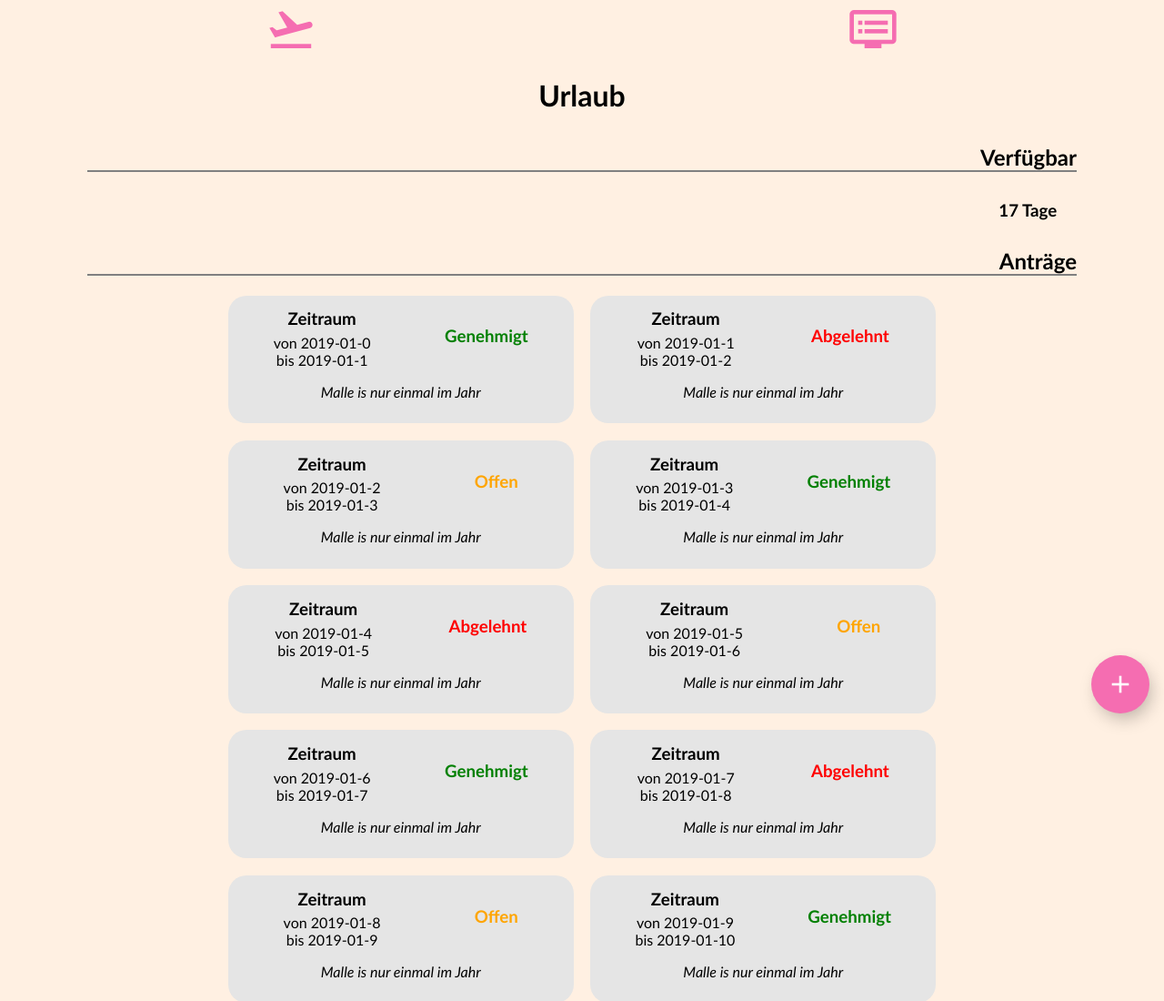
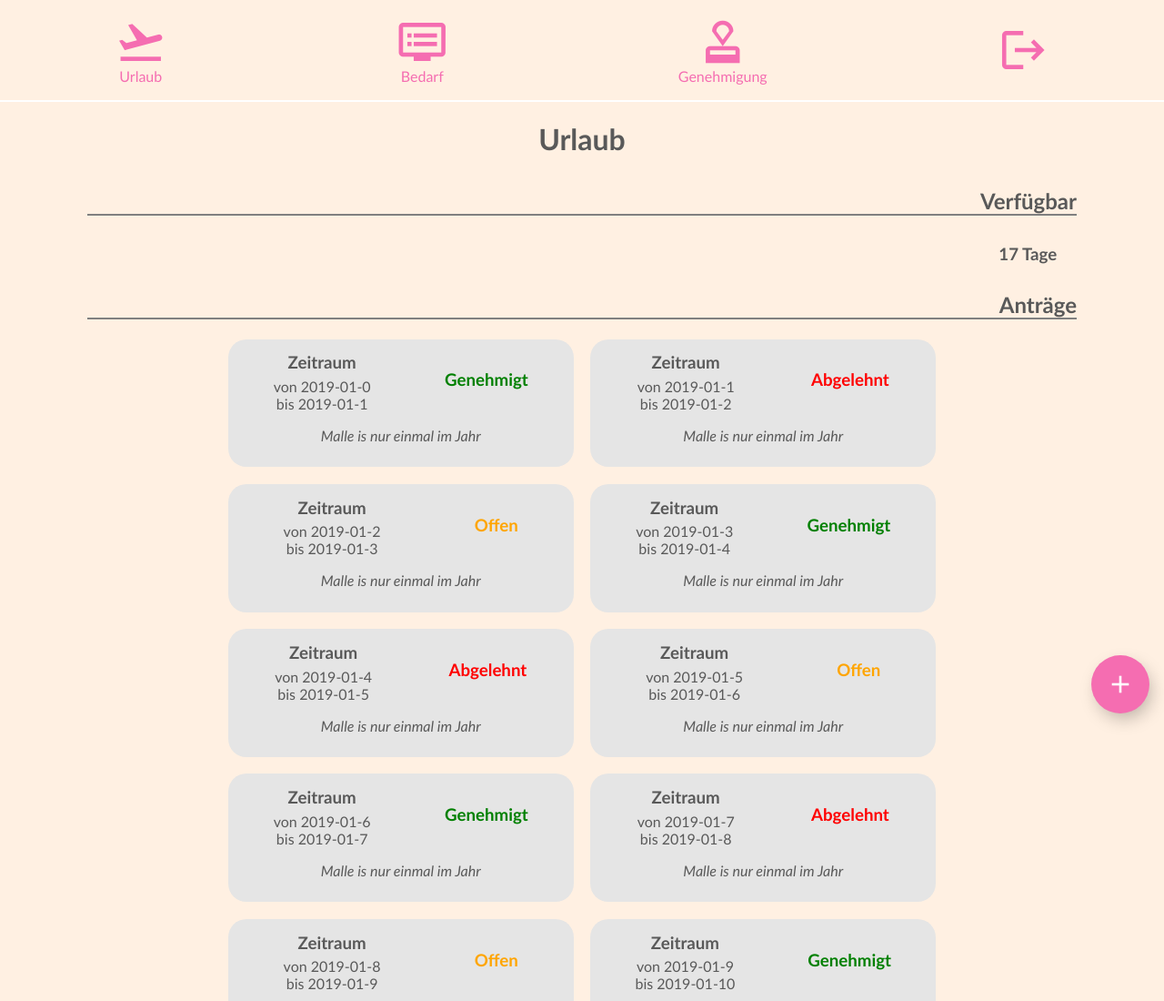
Before and after one commit to waldzwoelf/softeng2-self-service-frontend, a plain HTML site: page index.html in a window 1280 px wide. Shown: the top 1100 px of the page at 91% size. Drawn offline with Linux system fonts and the light colour scheme.

Commit message:
adapt menu #18

```diff
--- a/css/style.css
+++ b/css/style.css
@@ -21,6 +21,7 @@ body {
   width: 100vw;
   min-height: 100vh;
   background: #fff0e2;
+  color: #595959;
   font-family: Calibri, Helvetica, sans-serif;
 }
 
@@ -31,11 +32,27 @@ body {
 
 #topbar {
   width: 100%;
-  height: 8vh;
+  height: 14vh;
   display: flex;
   flex-direction: row;
   justify-content: space-around;
   align-items: center;
+  border-bottom: 2px solid white;
+
+}
+
+.intopbar {
+  display: flex;
+  flex-direction: column;
+  align-items: center;
+  color: #f56db1;
+}
+
+hr {
+  background-color: white;
+  color: white;
+  box-shadow: none;
+  width: 100%;
 }
 
 #topbar span {
--- a/index.html
+++ b/index.html
@@ -20,9 +20,22 @@
     </script>
     <div id="root">
       <div id="topbar">
-        <span class="material-icons" onclick="VacationView.display()">flight_takeoff</span>
-        <span class="material-icons" onclick="VMView.display()">dvr</span>
+        <div class="intopbar">
+          <span class="material-icons" onclick="VacationView.display()">flight_takeoff</span>
+          <a>Urlaub</a>
+        </div>
+        <div class="intopbar">
+          <span class="material-icons" onclick="VMView.display()">dvr</span>
+          <a>Bedarf</a>
+        </div>
+        <div class="intopbar">
+          <span class="material-icons" onclick="PermView.display()">approval</span>
+          <a>Genehmigung</a>
+        </div>
+        <span class="material-icons" onclick="window.location.href = 'login/index.html';" >logout</span>
       </div>
+
+
       <div id="content">
         <h1></h1>
         <segment id="available">
```
